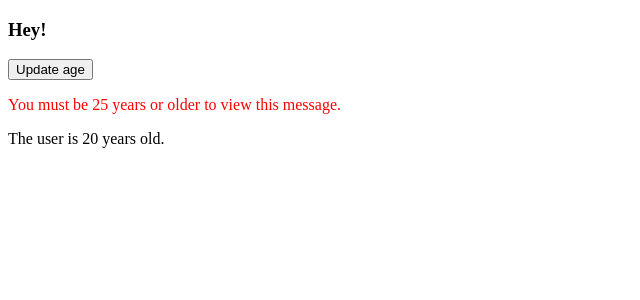
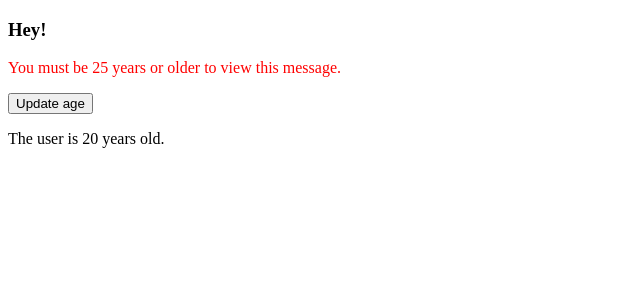
Before and after one commit to WinterIsCoding23/udemy-vue3, a Vue app in the folder section6/test-app/: page / in a window 1280 px wide. Shown: the top 300 px of the page, without its empty margins (0-640 px from the left). Built offline with nearby package versions, Linux system fonts and the light colour scheme.

Commit message:
move age-button from App to User

```diff
--- a/section6/test-app/src/App.vue
+++ b/section6/test-app/src/App.vue
@@ -1,7 +1,5 @@
 <template>
   <h3>Hey!</h3>
-
-  <button type="button" @click="age++">Update age</button>
 
   <!-- Components can be inserted with lower-case or Upper-case -->
   <greeting :age="age"></greeting>
--- a/section6/test-app/src/Components/User.vue
+++ b/section6/test-app/src/Components/User.vue
@@ -1,4 +1,6 @@
 <template>
+  <button type="button" @click="age++">Update age</button>
+
   <p>The user is {{ age }} years old.</p>
 </template>
 
```
